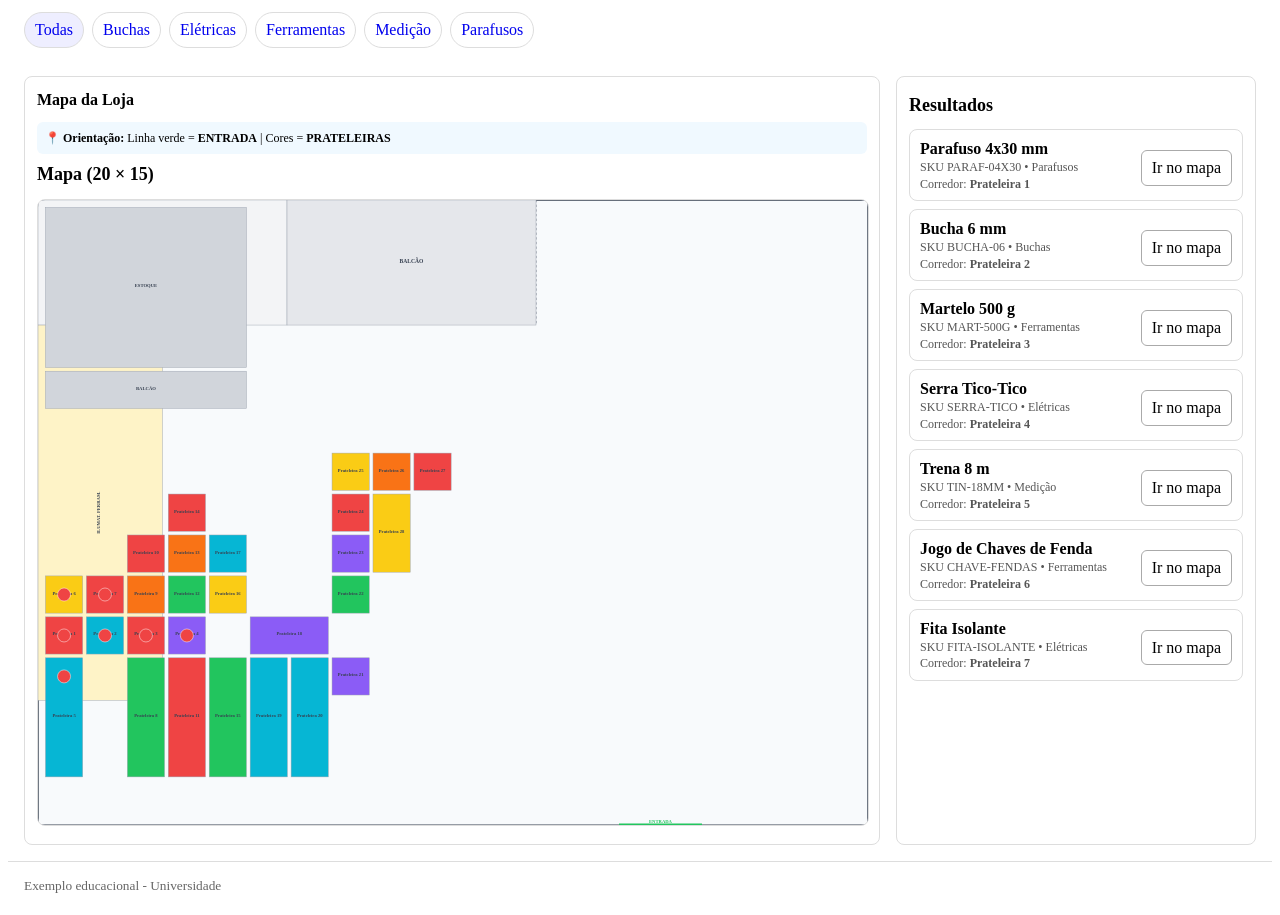
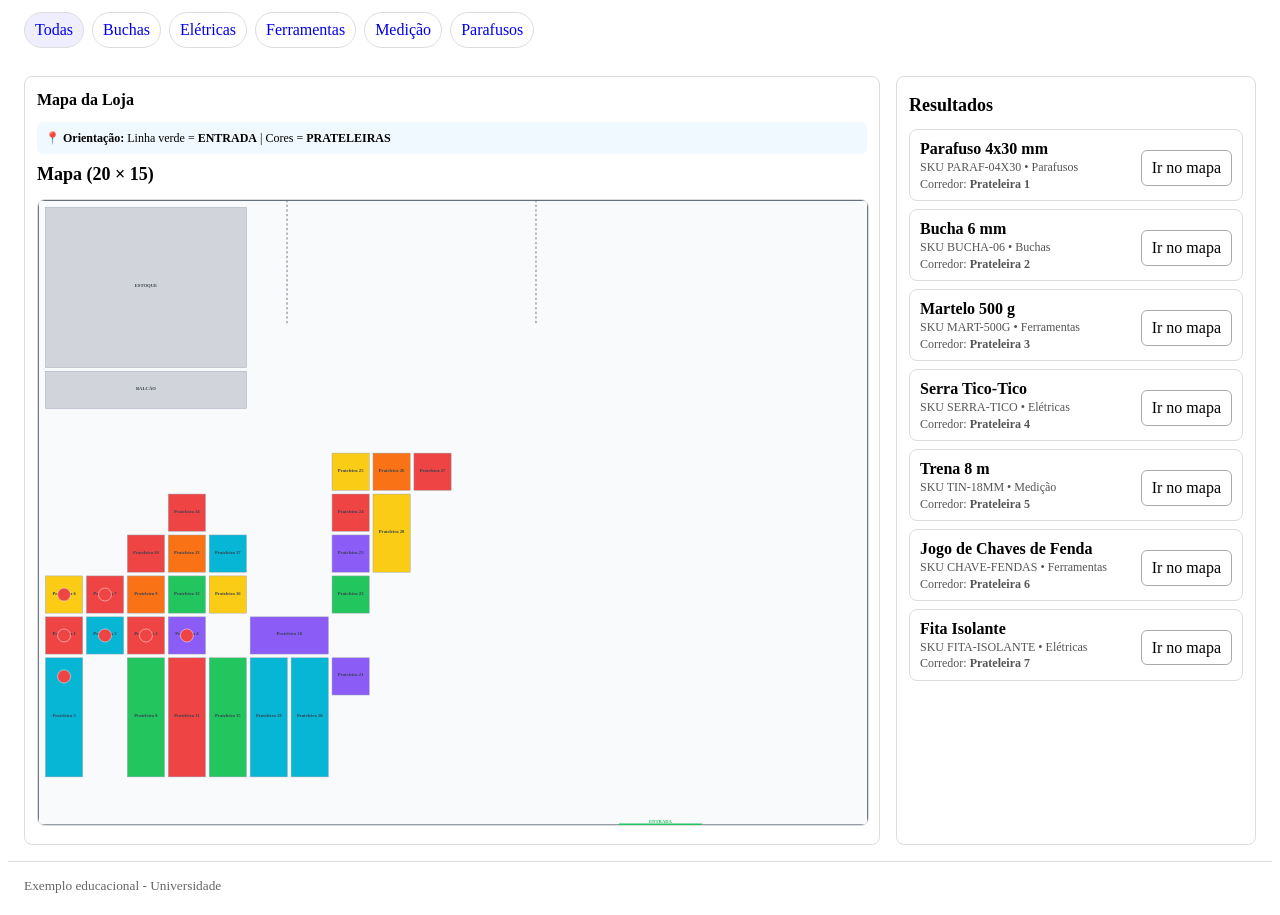
Before and after one commit to vitoriacorreax/MapTools, a Flask app: page / in a window 1280 px wide. Shown: the part 89-1004 px from the top of the page. Run offline with Flask 3, Linux system fonts and the light colour scheme.

Commit message:
CORREÃ‡ÃƒO: Remover elementos duplicados ESTOQUE, BALCÃƒO e ILUMAT. FERRAM. do template

```diff
--- a/templates/index.html
+++ b/templates/index.html
@@ -89,17 +89,7 @@
             <line x1="{{ svg_width * 0.6 }}" y1="0" x2="{{ svg_width * 0.6 }}" y2="{{ svg_height * 0.2 }}" stroke="#6b7280" stroke-width="2" stroke-dasharray="5,5" />
 
             <!-- ÁREAS FUNCIONAIS -->
-            <!-- Área de Estoque (canto superior esquerdo) -->
-            <rect x="0" y="0" width="{{ svg_width * 0.3 }}" height="{{ svg_height * 0.2 }}" fill="#f3f4f6" stroke="#9ca3af" stroke-width="1" />
-            <text x="{{ svg_width * 0.15 }}" y="{{ svg_height * 0.1 }}" text-anchor="middle" font-size="12" fill="#374151" font-weight="bold">ESTOQUE</text>
-
-            <!-- Balcão de Atendimento (centro superior) -->
-            <rect x="{{ svg_width * 0.3 }}" y="0" width="{{ svg_width * 0.3 }}" height="{{ svg_height * 0.2 }}" fill="#e5e7eb" stroke="#9ca3af" stroke-width="1" />
-            <text x="{{ svg_width * 0.45 }}" y="{{ svg_height * 0.1 }}" text-anchor="middle" font-size="12" fill="#374151" font-weight="bold">BALCÃO</text>
-
-            <!-- Área de Iluminação e Ferramentas (lado esquerdo) -->
-            <rect x="0" y="{{ svg_height * 0.2 }}" width="{{ svg_width * 0.15 }}" height="{{ svg_height * 0.6 }}" fill="#fef3c7" stroke="#9ca3af" stroke-width="1" />
-            <text x="{{ svg_width * 0.075 }}" y="{{ svg_height * 0.5 }}" text-anchor="middle" font-size="10" fill="#374151" font-weight="bold" transform="rotate(-90 {{ svg_width * 0.075 }} {{ svg_height * 0.5 }})">ILUMAT. FERRAM.</text>
+            <!-- As áreas funcionais são renderizadas dinamicamente pelas zonas do inventory.json -->
 
             <!-- PRATELEIRAS COLORIDAS (CLICÁVEIS) -->
             {% for z in svg_zones %}
```
